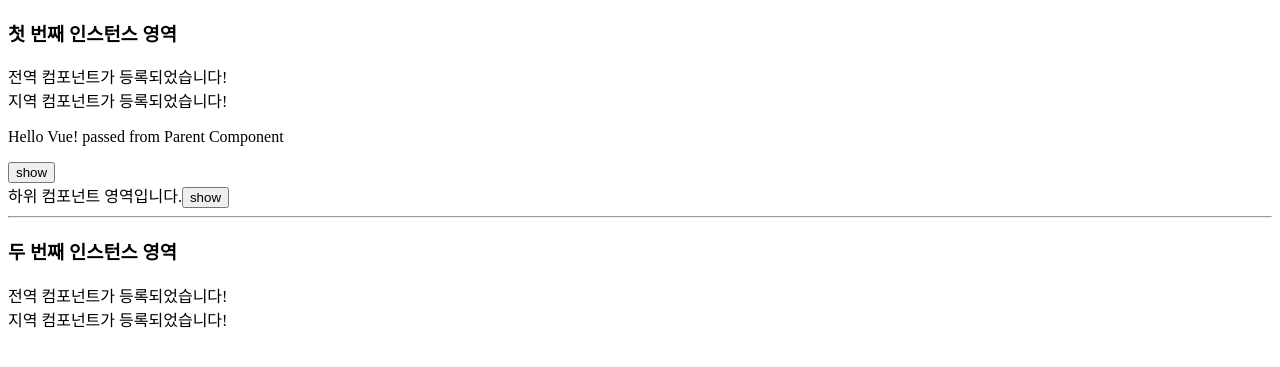
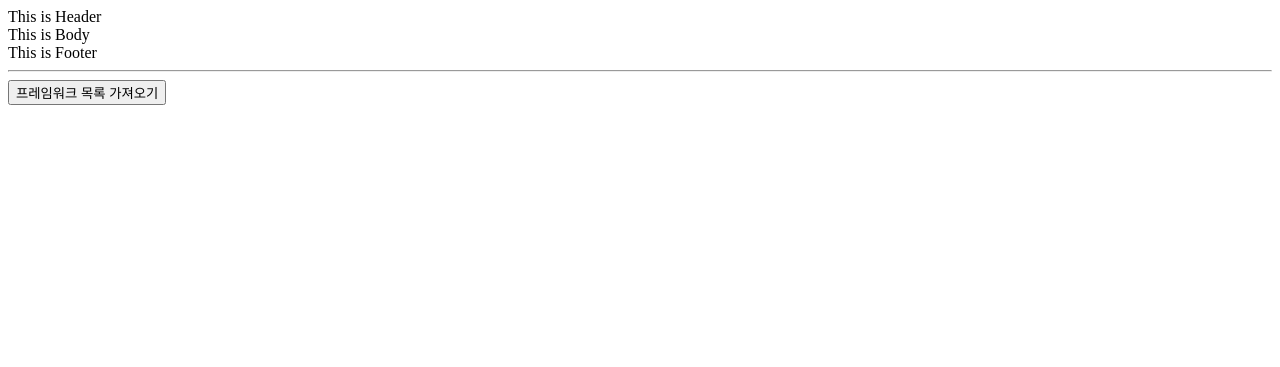
Before and after one commit to didrlgus/springboot-vue, a Spring Boot app: page / in a window 1280 px wide. Shown: the top 367 px of the page. Run offline with Spring Boot 4, Linux system fonts and the light colour scheme; some libraries are stand-ins or nearby versions.

Commit message:
뷰 라우터와 HTTP 통신 (axios를 이용한 http 통신) 실습

```diff
--- a/src/main/resources/static/index.html
+++ b/src/main/resources/static/index.html
@@ -1,98 +1,145 @@
+<!-- 뷰 라우터와 HTTP 통신 -->
 <!DOCTYPE html>
-<html lang="en">
+<html lang="en" xmlns:v-on="http://www.w3.org/1999/xhtml">
 <head>
     <meta charset="UTF-8">
-        <title>Hello Vue.js</title>
-        <script src="https://cdn.jsdelivr.net/npm/vue@2.5.2/dist/vue.js"></script>
+    <meta name="viewport" content="width=device-width, initial-scale1.0">
+    <title>Vue Router Sample</title>
 </head>
 <body>
-        <div id="app">  <!-- 인스턴스의 유효범위 -->
-            <h3>첫 번째 인스턴스 영역</h3>
-            <my-global-component></my-global-component>
-            <my-local-component></my-local-component>
+    <!-- 뷰 라우터 -->
+    <!--<div id="app">
+        <h1>뷰 라우터 예제</h1>
+        <p>
+            <router-link to="/main">Main 컴포넌트로 이동</router-link>
+            <router-link to="/login">Login 컴포넌트로 이동</router-link>
+        </p>
+        <router-view></router-view>
+    </div>
+    <hr>-->
+    <!-- nested 라우터 -->
+    <!--<div id="app2">
+        <h1>네스티드 라우터 예제</h1>
+        <router-view></router-view>
+    </div>
+    <hr>-->
 
-            <child-component v-bind:propsdata="message"></child-component>
-            <child-local-component v-on:show-log="printText"></child-local-component>
-            <child-global-component></child-global-component>
+    <!-- 네임드 뷰-->
+    <div id="app3">
+        <router-view name="header"></router-view>       <!-- 라우터 영역 정리-->
+        <router-view></router-view>
+        <router-view name="footer"></router-view>
     </div>
     <hr>
-        <div id="app2">
-            <h3>두 번째 인스턴스 영역</h3>
-            <my-global-component></my-global-component>
-            <my-local-component></my-local-component>
+
+    <div id="app4">
+        <button v-on:click="getData">프레임워크 목록 가져오기</button>
     </div>
-        <!--<script src="/js/main.js"></script>-->
+
+    <script src="https://cdn.jsdelivr.net/npm/vue@2.5.2/dist/vue.js"></script>
+    <script src="https://unpkg.com/vue-router@3.0.1/dist/vue-router.js"></script>   <!-- 라우터 CDN 추가 -->
+    <script src="https://unpkg.com/axios/dist/axios.min.js"></script>
+
     <script>
-            Vue.component('my-global-component', {
-                template: '<div>전역 컴포넌트가 등록되었습니다!</div>'
+        /*var Main = { template: '<div>main</div>'};
+        var Login = { template: '<div>login</div>'};
+
+        var routes = [
+            { path: '/main', component: Main},
+            { path: '/login', component: Login }
+        ];
+
+        var router = new VueRouter({
+            routes
+        });
+
+        var app = new Vue({
+            mode: 'history',
+            router
+        }).$mount('#app');*/
+
+        // ================================================
+        /*var User = {
+            template: '<div>User Component' +
+                '<router-view></router-view>' +
+                '</div>'
+        };
+
+        var UserProfile = { template: '<p>User Profile Component</p>' };
+        var UserPost = { template: '<p>User Post Component</p>' };
+
+        var routes = [
+            {
+                path: '/user',
+                component: User,
+                children: [
+                    {
+                        path: 'posts',
+                        component: UserPost
+                    },
+                    {
+                        path: 'profile',
+                        component: UserProfile
+                    }
+                ]
+            }
+        ];
+
+        var router = new VueRouter({
+            routes
+        });
+
+        var app2 = new Vue({
+            router
+        }).$mount('#app2');*/
+
+        // ==========================================================
+        var Body = { template: '<div>This is Body</div>' };
+        var Header = { template: '<div>This is Header</div>' };
+        var Footer = { template: '<div>This is Footer</div>' };
+
+        var LoginBody = { template: '<div>This is LoginBody</div>'};
+        var LoginHeader = { template: '<div>This is LoginHeader</div>' };
+        var LoginFooter = { template: '<div>This is LoginFooter</div>' };
+
+        var router = new VueRouter({
+            routes: [
+                {
+                    path: '/',
+                    components: {
+                        default: Body,
+                        header: Header,
+                        footer: Footer
+                    }
+                },
+                {
+                    path: '/login',
+                    components: {
+                        default: LoginBody,
+                        header: LoginHeader,
+                        footer: LoginFooter
+                    }
+                }
+            ]
         })
 
-            // 하위 컴포넌트
-            Vue.component('child-component', {
-                props: ['propsdata'],
-                template: '<p>{{ propsdata }}</p>'
-            })
+        var app3 = new Vue({
+            router
+        }).$mount('#app3');
 
-            var eventBus = new Vue();
-
-            Vue.component('child-global-component', {
-                template: '<div>하위 컴포넌트 영역입니다.<button v-on:click="showLog">show</button></div>',
+        // axios를 이용한 http 통신
+        new Vue({
+            el: '#app4',
             methods: {
-                    // 이벤트 버스를 이용하여 하위 컴포넌트에서 상위 컴포넌트로 데이터 전달
-                    showLog: function () {
-                        eventBus.$emit('triggerEventBus', 100);
+                getData: function () {
+                    axios.get('https://raw.githubusercontent.com/joshua1988/doit-vuejs/master/data/demo.json')
+                         .then(function(response) {
+                             console.log(response);
+                         });
                 }
             }
-            })
+        });
 
-            var cmp = {
-                // 컴포넌트 내용
-                template: '<div>지역 컴포넌트가 등록되었습니다!</div>'
-            }
-
-            var cmp2 = {
-                // 컴포넌트 내용
-                template: '<div>지역 컴포넌트가 등록되었습니다!</div>'
-            }
-
-            var cmp3 = {
-                template: '<button v-on:click="showLog">show</button>',
-                methods: {
-                    showLog: function () {
-                        this.$emit('show-log');
-                    }
-                }
-            }
-
-            // 상위 컴포넌트
-            new Vue({
-                el: '#app',
-                created: function() {
-                  eventBus.$on('triggerEventBus', function (value) {
-                      console.log("이벤트를 전달받음. 전달받은 값 : ", value);
-                  })
-                },
-                // 지역 컴포넌트 등록
-                components: {
-                    'my-local-component': cmp,
-                    'child-local-component': cmp3
-                },
-                data: {
-                  message: 'Hello Vue! passed from Parent Component'
-                },
-                methods: {
-                    printText: function () {
-                        console.log("received an event");
-                    }
-                }
-            })
-
-            new Vue({
-                el: '#app2',
-                components: {
-                    'my-local-component': cmp2
-                }
-            })
     </script>
 </body>
 </html>
```
Also changed, not shown: src/main/java/com/springbootvue/example/controller/MainController.java (added, +14 -0 lines), src/main/java/controller/MessageController.java (deleted, +0 -13 lines), src/main/resources/static/index2.html (added, +99 -0 lines), README.md (added), 1 other file. Lines whose indentation alone changed are shown as unchanged.
